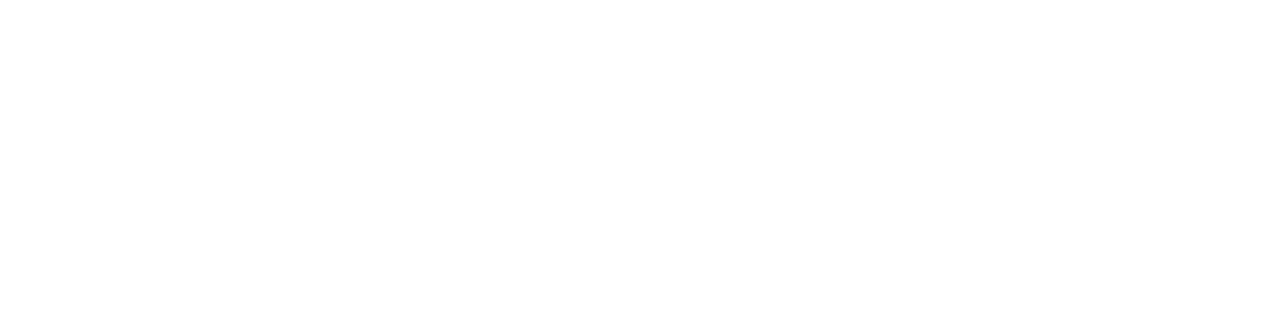
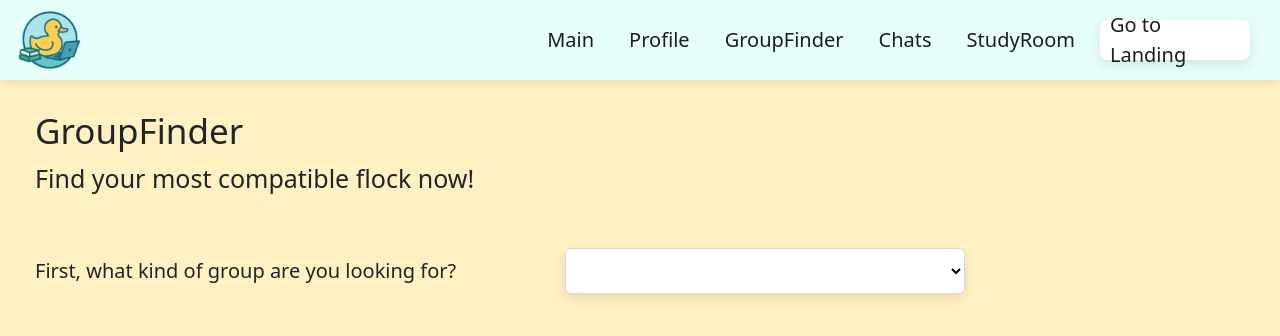
Before and after one commit to zixuantan/Orbital-25, a React (Create React App) app in the folder studyducky/: page /filter in a window 1280 px wide. Before the commit this address had no page. Shown: the top 336 px of the page. Built offline with nearby package versions, Linux system fonts and the light colour scheme.

Commit message:
did frontend layout just need to implement backend and add more questions

```diff
--- a/studyducky/src/App.js
+++ b/studyducky/src/App.js
@@ -1,6 +1,5 @@
 import React from "react";
 import { BrowserRouter as Router, Routes, Route } from "react-router-dom";
-import Navbar from "./components/Navbar";
 import LandingPage from "./pages/LandingPage";
 import Registration from "./pages/Registration";
 import LoginPage from "./pages/LoginPage.js";
@@ -12,6 +11,7 @@
 import VirtualStudyRoom from "./pages/VirtualStudyRoom";
 import Stats from "./pages/Stats";
 import Settings from "./pages/Settings";
+import GroupFilter from "./pages/GroupFilter";
 
 function App() {
 	return (
@@ -24,6 +24,7 @@
 					<Route path="/main" element={<MainPage />} />
 					<Route path="/dashboard" element={<Dashboard />} />
 					<Route path="/profile" element={<Profile />} />
+					<Route path="/filter" element={<GroupFilter />} />
 					<Route path="/groups" element={<GroupFinder />} />
 					<Route path="/chat" element={<GroupChat />} />
 					<Route path="/study-room" element={<VirtualStudyRoom />} />
--- /dev/null
+++ b/studyducky/src/pages/GroupFilter.css
@@ -0,0 +1,47 @@
+.overall-filter {
+    background-color: #fff1c2;
+    height: 100vh;
+}
+
+.filter-page {
+    padding: 15px;
+    margin-top: 15px;
+}
+
+#filter-header {
+    font-size: 35px;
+}
+
+#quote {
+    font-size: 25px;
+}
+
+.filter-form {
+    display: flex;
+    flex-direction: column;
+    padding-left: 20px;
+    margin-top: 50px;
+}
+
+.indiv {
+    display: flex;
+    align-items: center;
+    margin-bottom: 50px;
+    gap: 30px;
+}
+
+.questions {
+    width: 500px;
+    font-size: 20px;
+    flex-shrink: 0;
+}
+
+.filter-select {
+    background-color: #FFF;
+    width: 400px;
+    padding: 10px;
+    font-size: 16px;
+    border-radius: 6px;
+    border: 1px solid #D9D9D9;
+    box-shadow: 0 4px 12px rgba(0, 0, 0, 0.1);
+}
--- a/studyducky/src/pages/GroupFilter.js
+++ b/studyducky/src/pages/GroupFilter.js
@@ -1,39 +1,65 @@
 import React, { useState } from "react";
 import Navbar from "../components/Navbar";
+import './GroupFilter.css';
 
 function GroupFilter() {
     const [groupSelected, setGroup] = useState("");
     return (
+        <div className="overall-filter">
+            <Navbar/>
             <div className="filter-page">
                 <h1 id="filter-header">GroupFinder</h1>
                 <p id="quote">Find your most compatible flock now!</p>
 
                 <form className="filter-form">
+                    <div className="indiv">
                         <span className="questions">First, what kind of group are you looking for?</span>
-                <select required
+                        <select className="filter-select" required
                         value={groupSelected}
                         onChange={(group) => setGroup(group.target.value)}>
-                    <option value="" disabled hidden></option>
+                            <option value="" hidden></option>
                             <option value="study">Study Group</option>
                             <option value="project">Project Group</option>
                         </select>
-                {groupSelected == "study"
-                ? <span className="questions"></span>
-                : groupSelected == "project" ? (
+                    </div>
+                    {groupSelected === "study" ? (
                         <div>
+                            <div className="indiv">
                                 <span className="questions">Which module is it for?</span>
-                        <select required>
-                            <option disabled hidden></option>
+                                <select className="filter-select" required>
+                                    <option hidden></option>
+                                </select>
+                            </div>
+                            <div className="indiv">
+                                <span className="questions">When do you prefer to study?</span>
+                                <select className="filter-select" required>
+                                    <option hidden></option>
+                                    <option>Morning (7AM - 12PM)</option>
+                                    <option>Afternoon (12PM - 5PM)</option>
+                                    <option>Evening (5PM - 10PM)</option>
+                                </select>
+                            </div>
+                        </div> )
+                    : groupSelected === "project" ? (
+                        <div>
+                            <div className="indiv">
+                                <span className="questions">Which module is it for?</span>
+                                <select className="filter-select" required>
+                                    <option hidden></option>
+                                </select>
+                            </div>
 
+                            <div className="indiv">
+                                <span className="questions">Which time slot do you have?</span>
+                                <select className="filter-select" required>
+                                    <option hidden></option>
                                 </select>
-                        <span className="questions">Which time slot do you have?</span>
-                        <select required>
-                            <option disabled hidden></option>
+                            </div>
 
-                        </select>
+                            <div className="indiv">
                                 <span className="questions">What's your level of commitment?</span>
-                        <select required>
-                            <option disabled hidden></option>
+                                <select className="filter-select" required>
+                                    <option hidden></option>
                                     <option>1</option>
                                     <option>2</option>
                                     <option>3</option>
@@ -41,8 +67,12 @@
                                     <option>5</option>
                                 </select>
                             </div>
-                )}
+                        </div> )
+                    : null }
                 </form>
+            </div>
         </div>
     )
 }
+
+export default GroupFilter;
```
Lines whose indentation alone changed are shown as unchanged.
